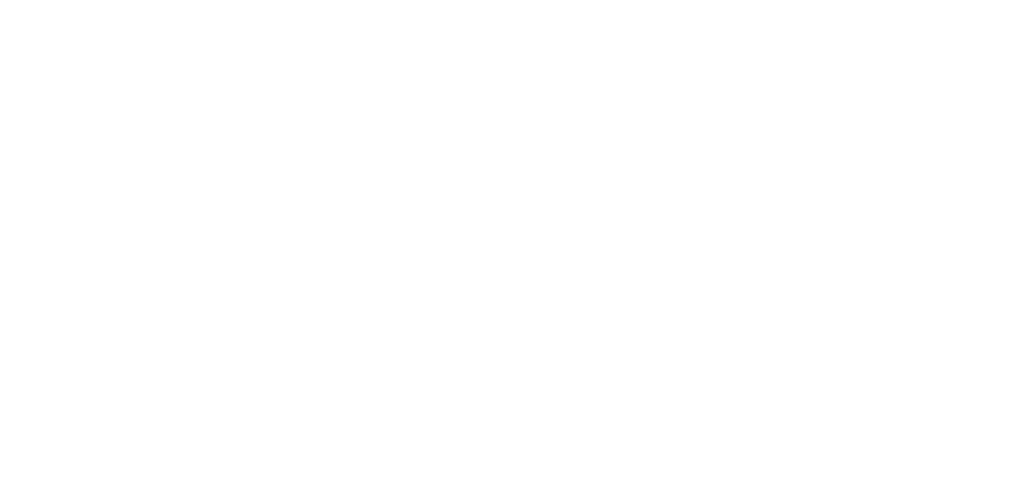
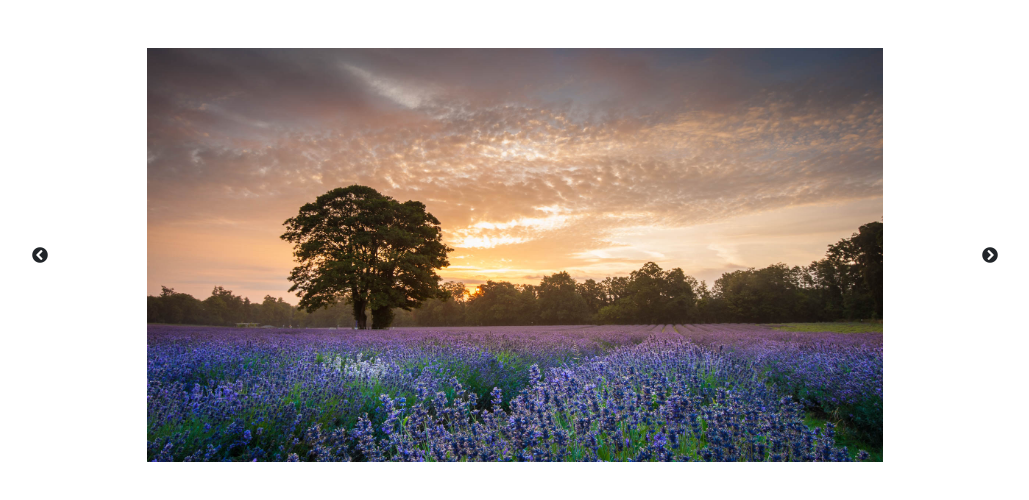
Before and after one commit to daniele-pipino/vue-slider, a plain HTML site: page index.html in a window 1280 px wide. Shown: the whole page, without its empty margins (125-1154 px from the left). Drawn offline with nearby package versions, Linux system fonts and the light colour scheme.

Commit message:
static layout

```diff
--- a/index.html
+++ b/index.html
@@ -5,6 +5,9 @@
     <meta charset="UTF-8">
     <meta http-equiv="X-UA-Compatible" content="IE=edge">
     <meta name="viewport" content="width=device-width, initial-scale=1.0">
+    <link rel="stylesheet" href="https://cdnjs.cloudflare.com/ajax/libs/font-awesome/5.15.3/css/all.min.css"
+        integrity="sha512-iBBXm8fW90+nuLcSKlbmrPcLa0OT92xO1BIsZ+ywDWZCvqsWgccV3gFoRBv0z+8dLJgyAHIhR35VZc2oM/gI1w=="
+        crossorigin="anonymous" referrerpolicy="no-referrer" />
     <link href="https://cdn.jsdelivr.net/npm/bootstrap@5.0.2/dist/css/bootstrap.min.css" rel="stylesheet"
         integrity="sha384-EVSTQN3/azprG1Anm3QDgpJLIm9Nao0Yz1ztcQTwFspd3yD65VohhpuuCOmLASjC" crossorigin="anonymous">
     <link rel="stylesheet" href="./style/style.css">
@@ -13,6 +16,22 @@
 </head>
 
 <body>
+    <!-- struttura slider -->
+    <div class="container my-5">
+        <div class="row">
+            <div class="col-2 d-flex align-items-center justify-content-center">
+                <!-- icon -->
+                <i class="fas fa-chevron-circle-left"></i>
+            </div>
+            <div class="col-8 d-flex align-items-center justify-content-center">
+                <img src="./images/image1.jpg" alt="" class="img-fluid">
+            </div>
+            <div class="col-2 d-flex align-items-center justify-content-center">
+                <i class="fas fa-chevron-circle-right"></i>
+            </div>
+        </div>
+    </div>
+    <!-- main js -->
     <script src="./js/main.js"></script>
 </body>
 
```
Also changed, not shown: images/image1.jpg (added), images/image2.jpg (added), images/image4.jpg (added), 1 other file.
